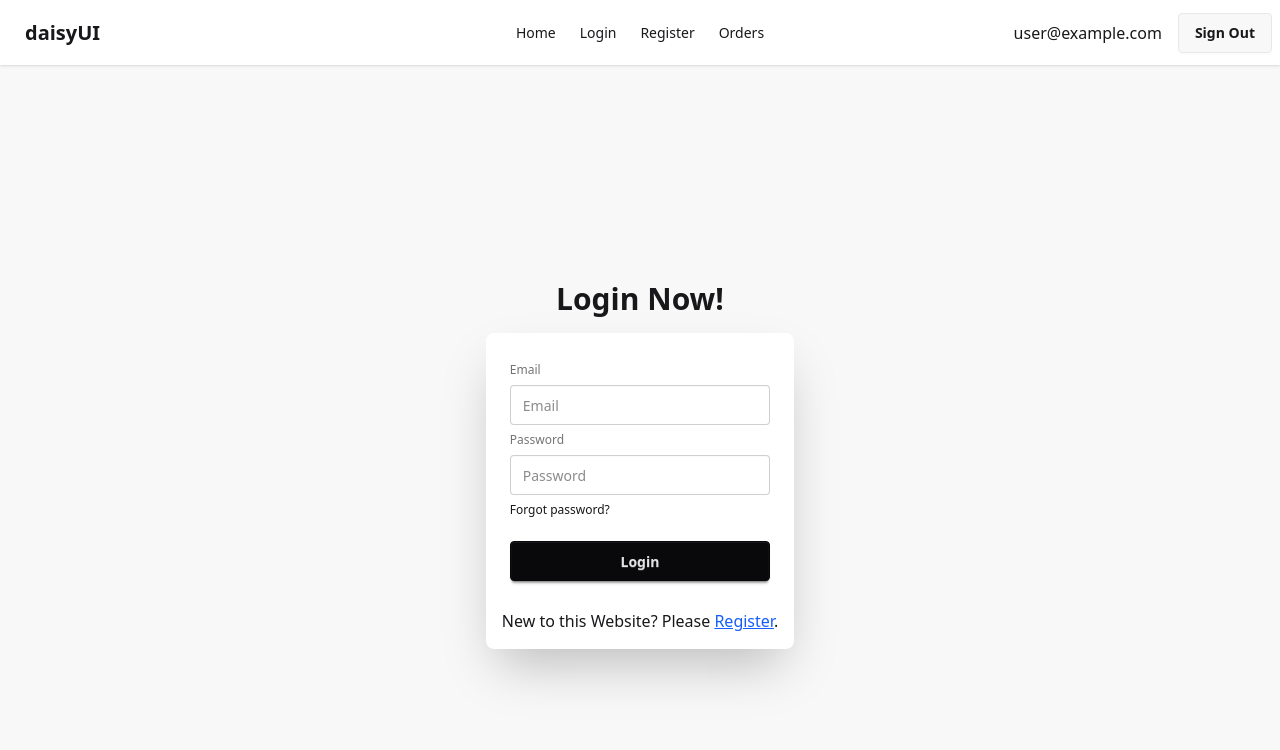
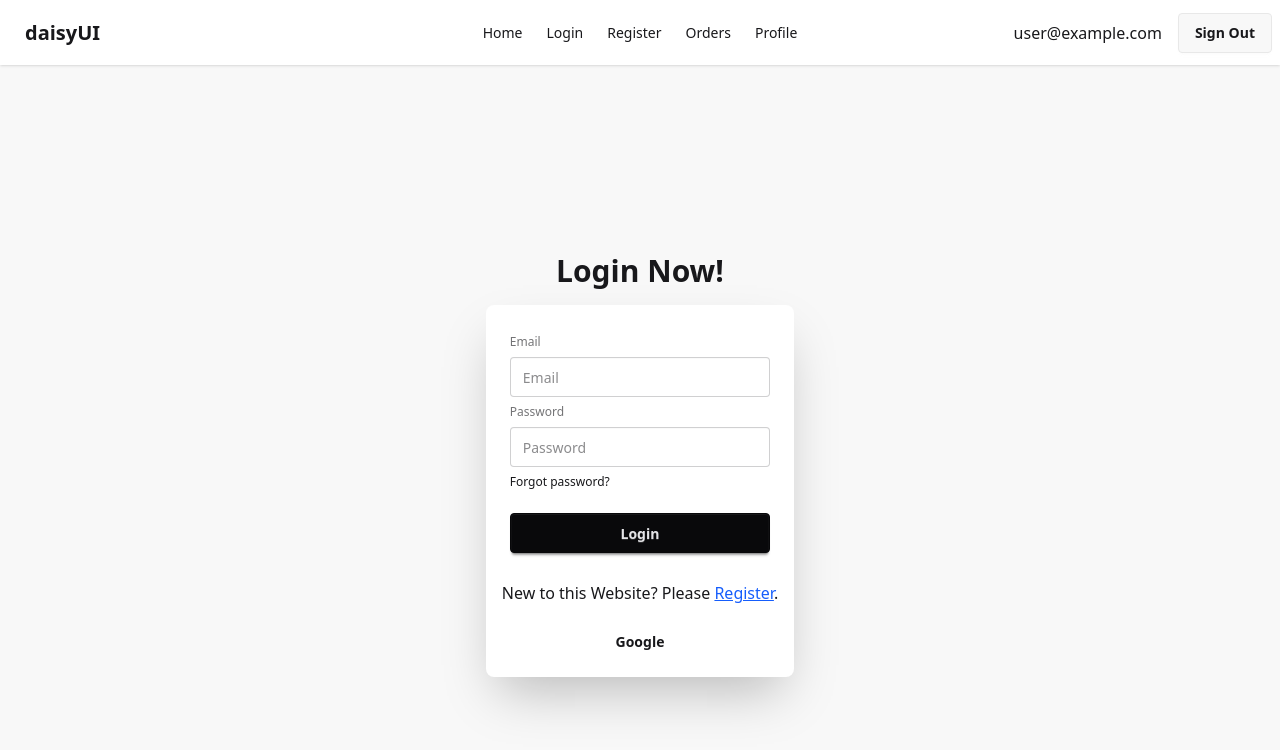
Before and after one commit to emonShimoul/firebase-private-route-react, a React (Vite) app: page /login in a window 1280 px wide. Shown: the top 750 px of the page. Built offline with nearby package versions, Linux system fonts and the light colour scheme; no server answers; sample sign-in values are in the browser's storage.

Commit message:
reset form and social login with auth provider

```diff
--- a/src/components/Login.jsx
+++ b/src/components/Login.jsx
@@ -4,7 +4,7 @@ import { AuthContext } from "../providers/AuthProvider";
 
 const Login = () => {
   const navigate = useNavigate();
-  const { signInUser } = useContext(AuthContext);
+  const { signInUser, signInWithGoogle } = useContext(AuthContext);
 
   const handleLogin = (e) => {
     e.preventDefault();
@@ -22,6 +22,16 @@ const Login = () => {
         console.log("ERROR: ", error.message);
       });
   };
+
+  const handleGoogleSignIn = () => {
+    signInWithGoogle()
+      .then((result) => {
+        console.log(result.user);
+        navigate("/");
+      })
+      .catch((error) => console.log("ERROR: ", error.message));
+  };
+
   return (
     <div className="hero bg-base-200 min-h-screen">
       <div className="hero-content flex-col">
@@ -59,6 +69,12 @@ const Login = () => {
             </Link>
             .
           </p>
+
+          <p className="text-center mb-4">
+            <button onClick={handleGoogleSignIn} className="btn btn-ghost">
+              Google
+            </button>
+          </p>
         </div>
       </div>
     </div>
--- a/src/components/NavBar.jsx
+++ b/src/components/NavBar.jsx
@@ -32,6 +32,9 @@ const NavBar = () => {
         <>
           <li>
             <NavLink to="/orders">Orders</NavLink>
+          </li>
+          <li>
+            <NavLink to="/profile">Profile</NavLink>
           </li>
         </>
       )}
--- /dev/null
+++ b/src/components/Profile.jsx
@@ -0,0 +1,9 @@
+const Profile = () => {
+  return (
+    <div>
+      <h2>Update your profile!!</h2>
+    </div>
+  );
+};
+
+export default Profile;
--- a/src/main.jsx
+++ b/src/main.jsx
@@ -10,6 +10,7 @@ import Home from "./components/Home";
 import AuthProvider from "./providers/AuthProvider";
 import Orders from "./components/Orders";
 import PrivateRoute from "./routes/PrivateRoute";
+import Profile from "./components/Profile";
 
 const router = createBrowserRouter([
   {
@@ -36,6 +37,14 @@ const router = createBrowserRouter([
           </PrivateRoute>
         ),
       },
+      {
+        path: "profile",
+        element: (
+          <PrivateRoute>
+            <Profile></Profile>
+          </PrivateRoute>
+        ),
+      },
     ],
   },
 ]);
--- a/src/providers/AuthProvider.jsx
+++ b/src/providers/AuthProvider.jsx
@@ -1,13 +1,17 @@
 import {
   createUserWithEmailAndPassword,
+  GoogleAuthProvider,
   onAuthStateChanged,
   signInWithEmailAndPassword,
+  signInWithPopup,
   signOut,
 } from "firebase/auth";
 import { createContext, useEffect, useState } from "react";
 import { auth } from "../firebase.init";
 
 export const AuthContext = createContext(null);
+
+const googleProvider = new GoogleAuthProvider();
 
 const AuthProvider = ({ children }) => {
   const [user, setUser] = useState(null);
@@ -21,6 +25,10 @@ const AuthProvider = ({ children }) => {
   const signInUser = (email, password) => {
     setLoading(true);
     return signInWithEmailAndPassword(auth, email, password);
+  };
+
+  const signInWithGoogle = () => {
+    return signInWithPopup(auth, googleProvider);
   };
 
   const signOutUser = () => {
@@ -46,6 +54,7 @@ const AuthProvider = ({ children }) => {
     loading,
     createUser,
     signInUser,
+    signInWithGoogle,
     signOutUser,
   };
 
```
